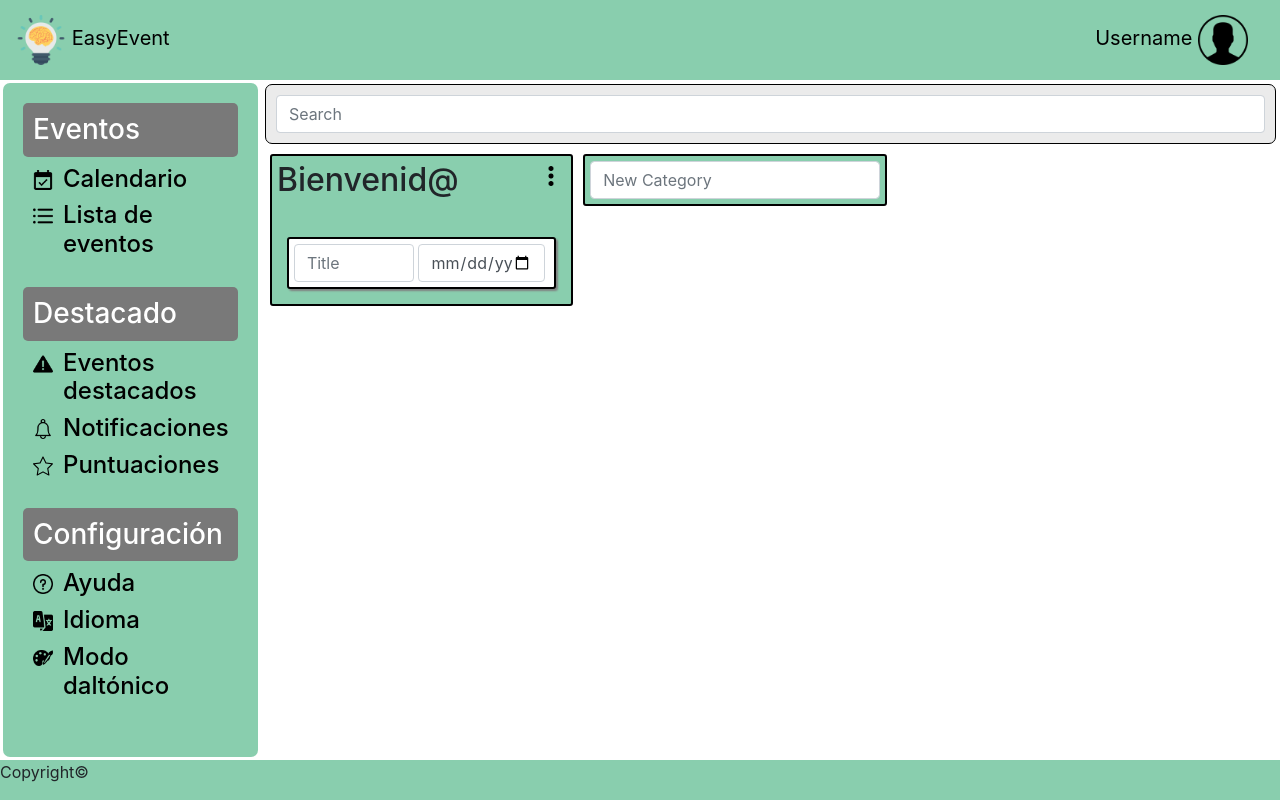
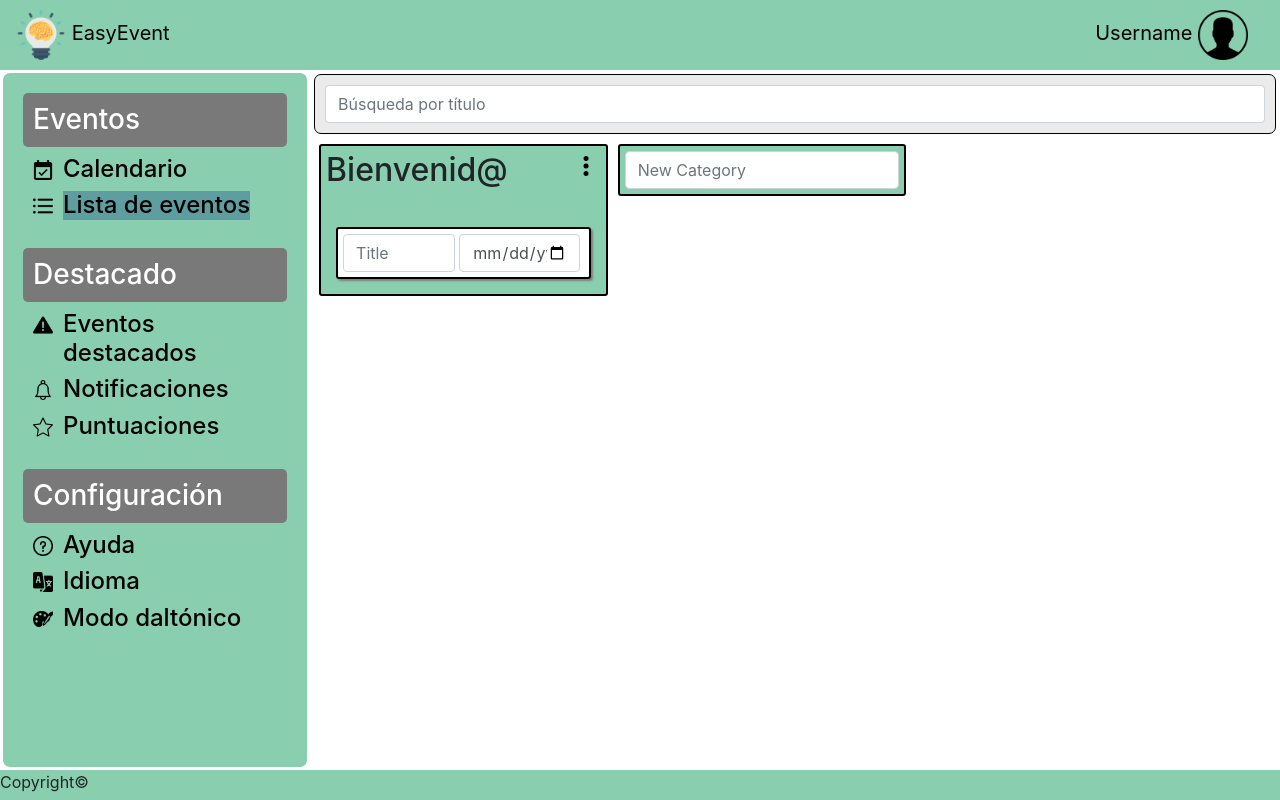
Before and after one commit to pabloegpf1/EasyEvent, a plain HTML site: page list.html in a window 1280 px wide. Drawn offline with nearby package versions, Linux system fonts and the light colour scheme.

Commit message:
css list

```diff
--- a/css/style.css
+++ b/css/style.css
@@ -16,12 +16,12 @@ a{
 }
 
 .main{
+    height: calc(100% - 100px);
     display: flex;
-    height: 85%;
 }
 
 .navbar{
-    height: 10%;
+    height: 70px;
     background-color: var(--main-color);
 }
 
@@ -41,7 +41,8 @@ a{
 
 
 aside{
-    width: 20%;
+    overflow: auto;
+    width: 25%;
     margin: 3px;
     border-radius: 7px;
     padding: 10px;
@@ -77,12 +78,11 @@ aside{
 }
 
 footer{
-    height: 5%;
+    height: 30px;
     background-color: var(--main-color);
 }
 
 .board{
-    min-height: 88%;
     overflow: auto;
     display: flex;
     margin-top: 10px;
@@ -379,3 +379,7 @@ body.home{
 .hidejs{
     display: none;
 }
+
+.selected{
+    background-color: cadetblue;
+}
--- a/list.html
+++ b/list.html
@@ -36,7 +36,7 @@
                 </a>
                 <a href="#">
                     <img class="aside-icons" src="./images/list.png" alt="Eventos">
-                    <h4>Lista de eventos</h4>
+                    <h4 class="selected">Lista de eventos</h4>
                 </a>
             </div>
             <div class="sidebar-group">
@@ -72,7 +72,7 @@
         </aside>
         <div class="content">
             <div class="search-box">
-                <input class="form-control mr-sm-2" type="search" placeholder="Search" aria-label="Search">
+                <input class="form-control mr-sm-2" type="search" placeholder="Búsqueda por título" aria-label="Search">
             </div>
             <div class="board">
 
--- a/scripts/index.js
+++ b/scripts/index.js
@@ -24,6 +24,7 @@ $(document).ready(function () {
         event.stopPropagation();
         let title = $(this).find('input[name="title"]').val();
         createCategory(title);
+
         $(this).find('input[name="title"]').val('')
         addEventListeners();
     });
```
Also changed, not shown: highlighted.html (+1 -1 lines), home.html (+1 -4 lines), login.html (added, +38 -0 lines).
